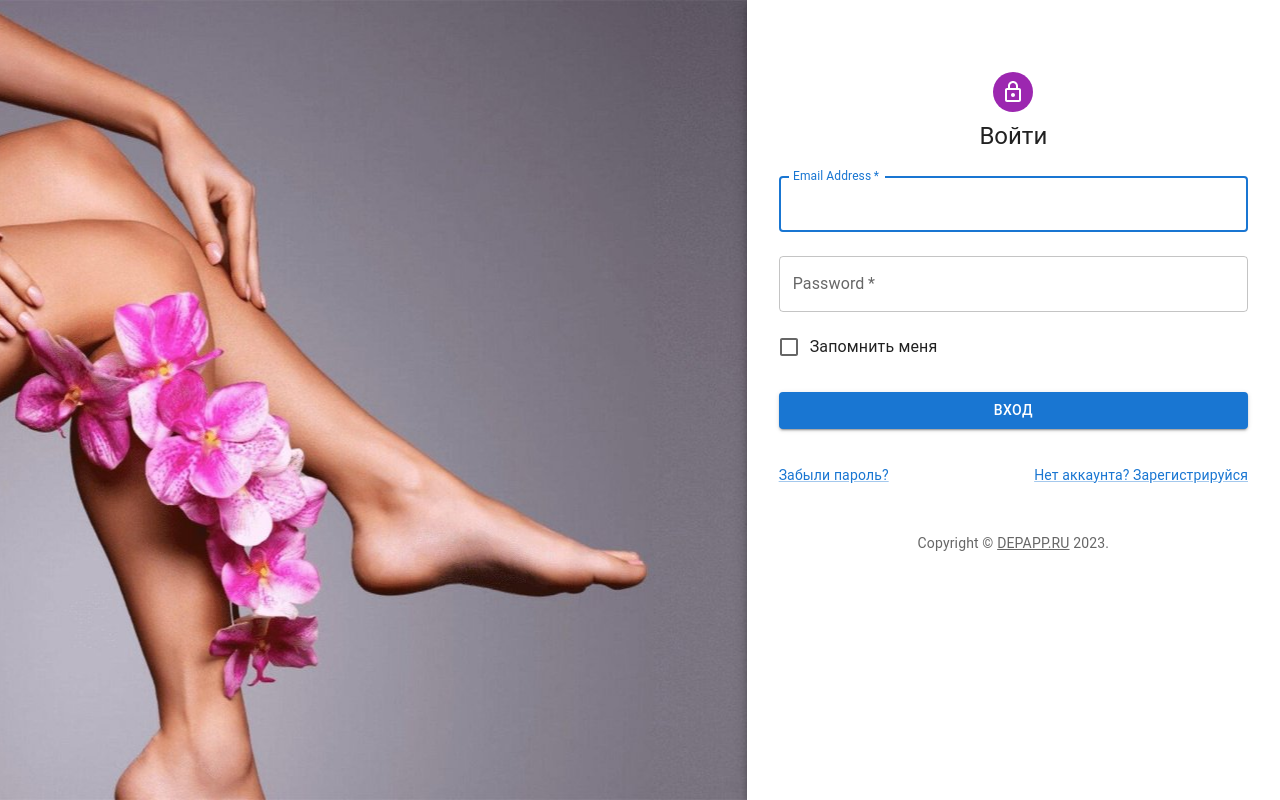
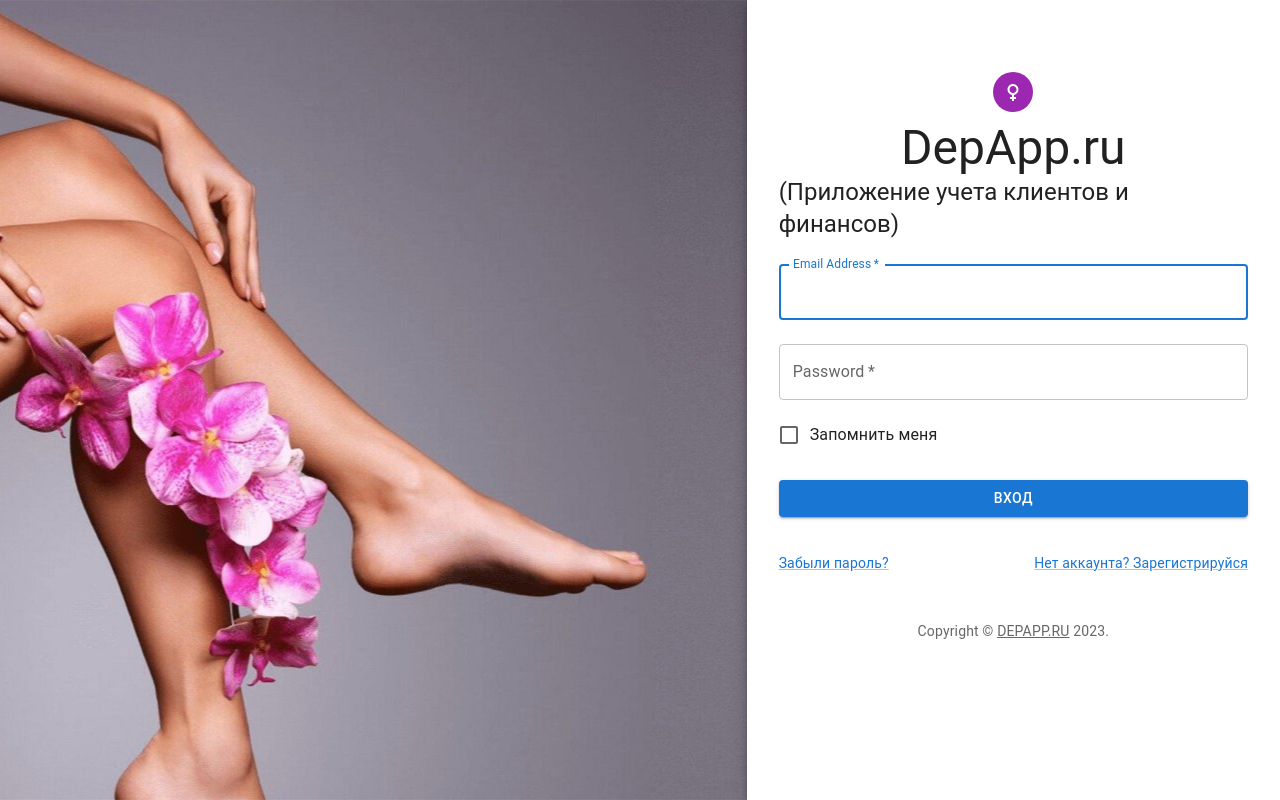
Before and after one commit to MaxDenisenko/client-depapp, a React (Create React App) app: page / in a window 1280 px wide. Built offline with nearby package versions, Linux system fonts and the light colour scheme.

Commit message:
fix login style

```diff
--- a/src/components/login.form.tsx
+++ b/src/components/login.form.tsx
@@ -12,7 +12,7 @@ import Link from '@mui/material/Link';
 import Paper from '@mui/material/Paper';
 import Box from '@mui/material/Box';
 import Grid from '@mui/material/Grid';
-import LockOutlinedIcon from '@mui/icons-material/LockOutlined';
+import FemaleIcon from '@mui/icons-material/Female';
 import Typography from '@mui/material/Typography';
 import { createTheme, ThemeProvider } from '@mui/material/styles';
 import image from '../assets/img/wall_login.jpg'
@@ -70,10 +70,13 @@ const LoginForm: FC = () => {
             }}
           >
             <Avatar sx={{ m: 1, bgcolor: 'secondary.main' }}>
-              <LockOutlinedIcon />
+              <FemaleIcon />
             </Avatar>
-            <Typography component="h1" variant="h5">
-              Войти
+            <Typography component="h3" variant="h3">
+              DepApp.ru
+            </Typography>
+            <Typography component="h5" variant="h5">
+              (Приложение учета клиентов и финансов)
             </Typography>
             <Box component="form" noValidate onSubmit={handleSubmit} sx={{ mt: 1 }}>
               <TextField
```
